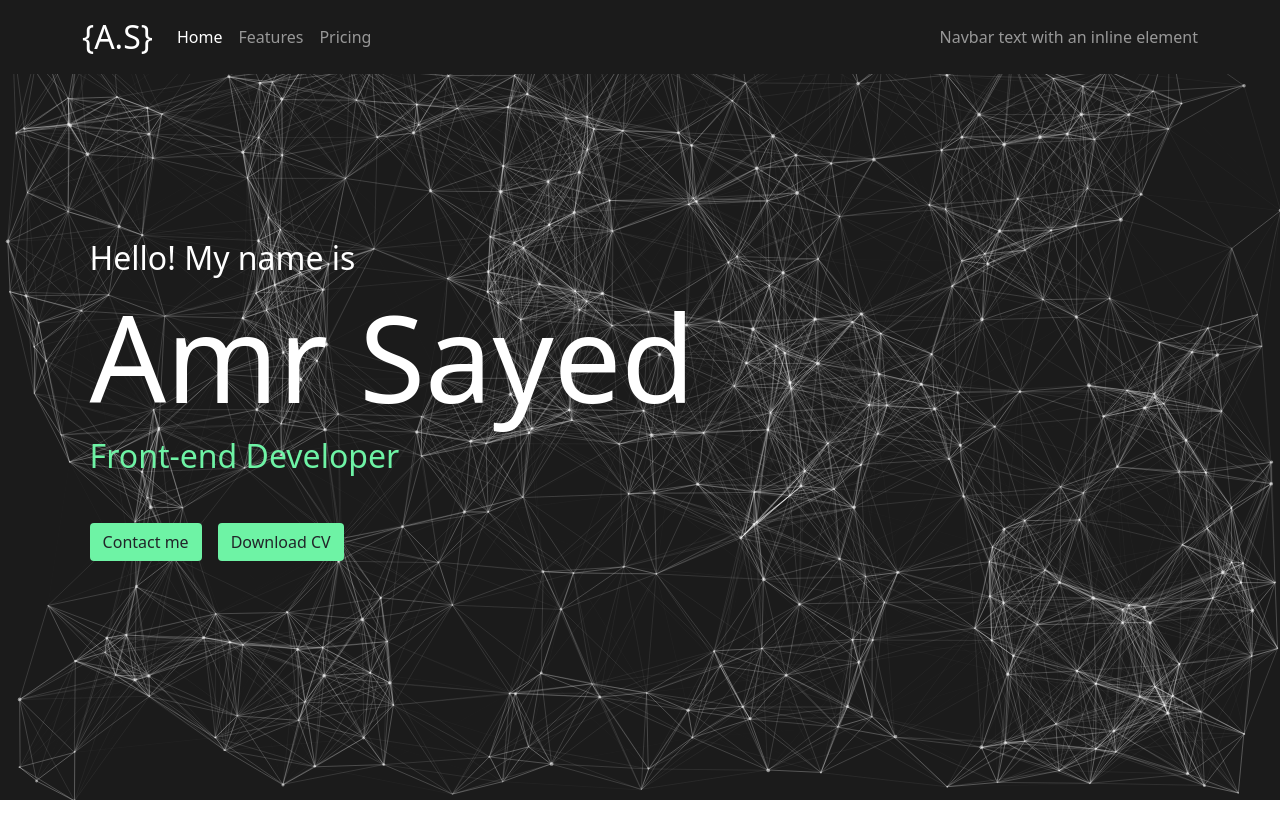
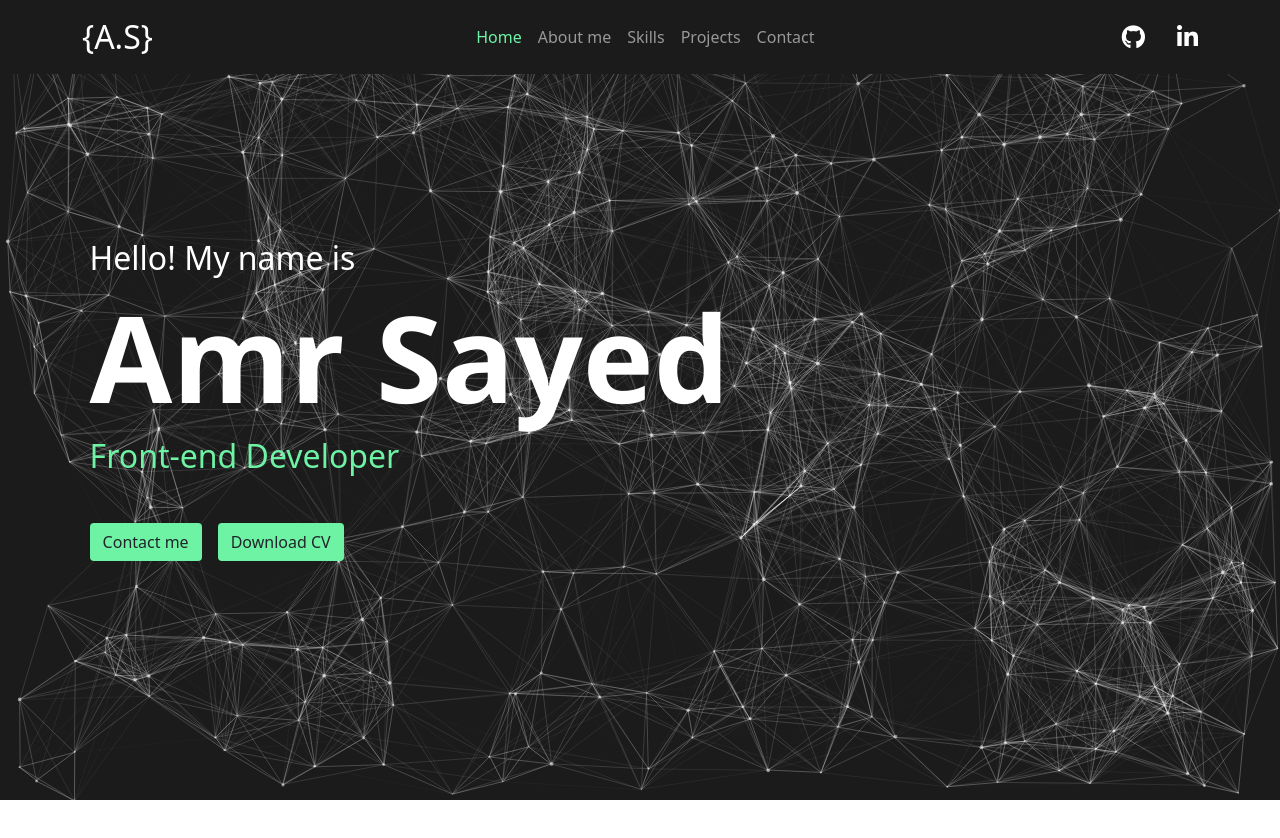
Before and after one commit to AmrDev95/My-Portfolio, a website: page index.html in a window 1280 px wide. Shown: the top 838 px of the page. Drawn offline with Linux system fonts and the light colour scheme; animation ran at ten frames a second.

```diff
--- a/css/style.css
+++ b/css/style.css
@@ -25,9 +25,19 @@
 
 h1{
     font-size: 120px;
+    font-family: 'Segoe UI', Tahoma, Geneva, Verdana, sans-serif;
+    font-weight: 700;
 }
 
 .home-content{
     position: relative;
     left: 7%;
 }
+
+.active{
+    color: var(--theme-color) !important;
+}
+
+.navbar a:hover{
+    color: var(--theme-color) !important;
+}
--- a/index.html
+++ b/index.html
@@ -17,19 +17,26 @@
                 <span class="navbar-toggler-icon"></span>
               </button>
               <div class="collapse navbar-collapse" id="navbarText">
-                <ul class="navbar-nav me-auto mb-2 mb-lg-0">
+                <ul class="navbar-nav mx-auto mb-2 mb-lg-0">
                   <li class="nav-item">
                     <a class="nav-link active" aria-current="page" href="#">Home</a>
                   </li>
                   <li class="nav-item">
-                    <a class="nav-link" href="#">Features</a>
+                    <a class="nav-link" href="#">About me</a>
                   </li>
                   <li class="nav-item">
-                    <a class="nav-link" href="#">Pricing</a>
+                    <a class="nav-link" href="#">Skills</a>
+                  </li>
+                  <li class="nav-item">
+                    <a class="nav-link" href="#">Projects</a>
+                  </li>
+                  <li class="nav-item">
+                    <a class="nav-link" href="#">Contact</a>
                   </li>
                 </ul>
-                <span class="navbar-text">
-                  Navbar text with an inline element
+                <span class="navbar-text d-flex">
+                  <a href=""><i class="fa-brands fa-github me-3 fs-4"></i></a>
+                  <a href=""><i class="fa-brands fa-linkedin-in ms-3 fs-4"></i></a>
                 </span>
               </div>
             </div>
@@ -39,7 +46,7 @@
         <div class="text-white position-absolute home-content">
             <h2>Hello! My name is</h2>
             <h1>Amr Sayed</h1>
-            <h2 class="text-main">Front-end Developer</h2>
+            <h2 class="text-main" id="myTitles">Front-end Developer</h2>
             <div class="d-flex mt-5">
                 <button class="btn bg-main me-2">Contact me</button>
                 <button class="btn bg-main ms-2">Download CV</button>
@@ -54,6 +61,7 @@
     <script src="js/bootstrap.bundle.min.js"></script>
     <script src="js/jquery.js"></script>
     <script src="js/particles.js"></script>
+    <!-- <script src="node_modules/typed.js/src/typed.js"></script> -->
     <script src="js/main.js"></script>
 </body>
 </html>
--- /dev/null
+++ b/package.json
@@ -0,0 +1,5 @@
+{
+  "dependencies": {
+    "typed.js": "^2.0.12"
+  }
+}
```
Also changed, not shown: 1 other file.
